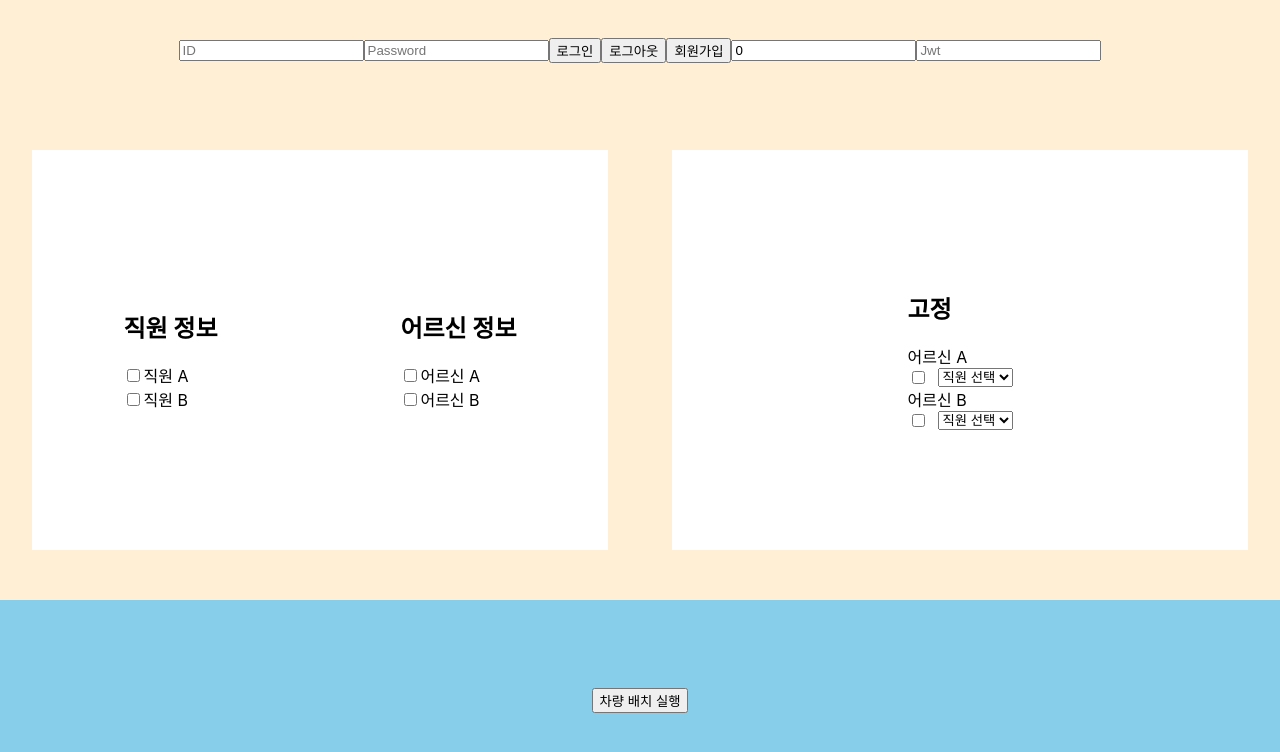
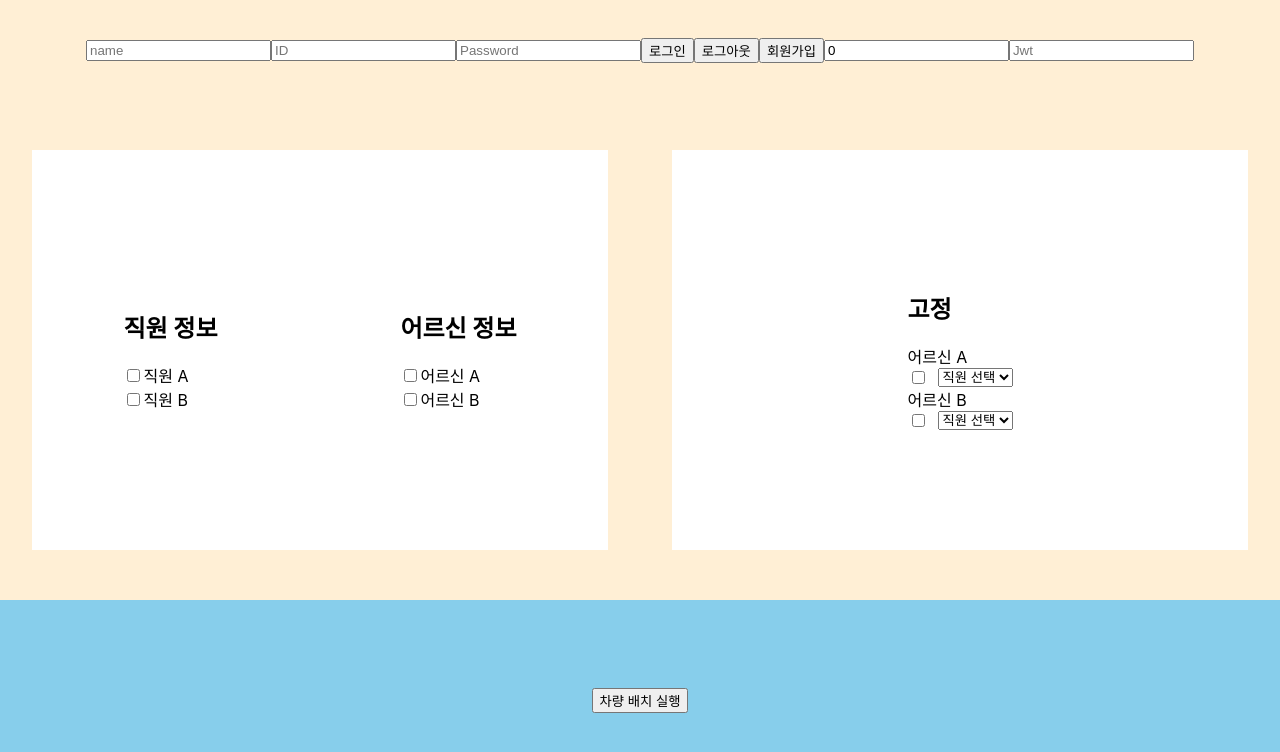
Before and after one commit to silverithm/frontend, a React (Create React App) app: page / in a window 1280 px wide. Shown: the top 752 px of the page. Built offline with nearby package versions, Linux system fonts and the light colour scheme.

Commit message:
feat(Header): add name text

```diff
--- a/src/components/Header.js
+++ b/src/components/Header.js
@@ -2,6 +2,7 @@ import React, { useState } from "react";
 import { styled } from "styled-components";
 
 function Header() {
+  const [name, setName] = useState("");
   const [id, setId] = useState("");
   const [password, setPassword] = useState("");
   const [jwtExpiredTime, setJwtExpiredTime] = useState(0);
@@ -23,6 +24,12 @@ function Header() {
 
   return (
     <HeaderDiv>
+      <input
+        type="text"
+        placeholder="name"
+        value={name}
+        onChange={(e) => setId(e.target.value)}
+      />
       <input
         type="text"
         placeholder="ID"
```
